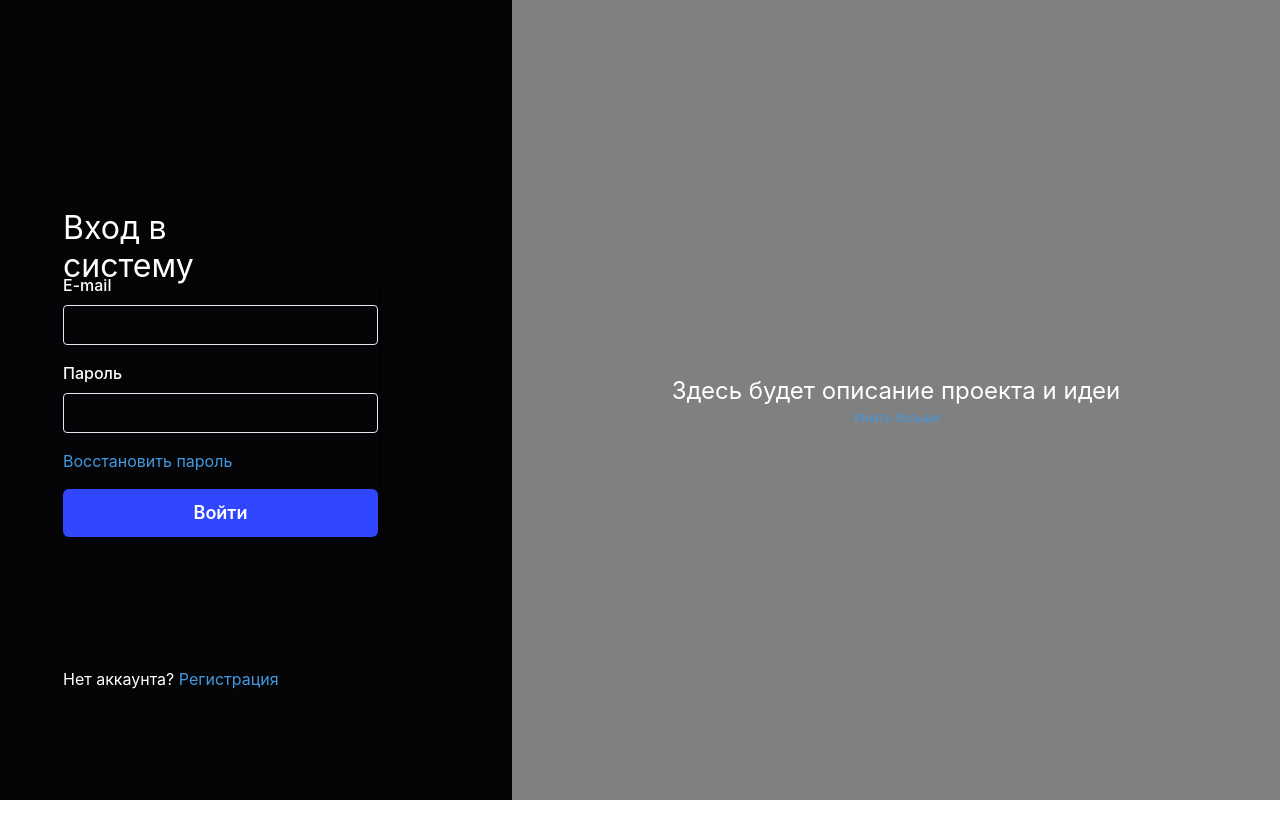
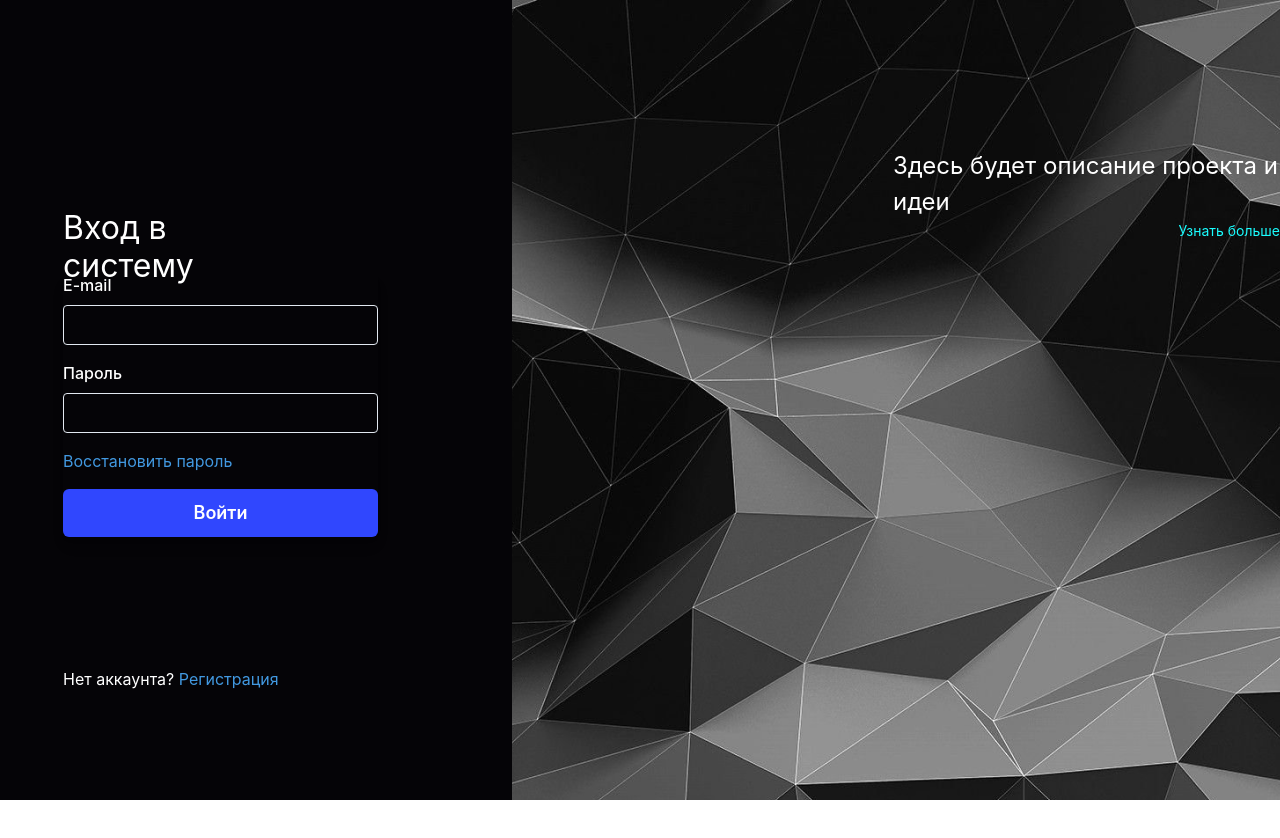
Before and after one commit to fara0000/hackathon-front, a React (Create React App) app: page /login in a window 1280 px wide. Shown: the top 838 px of the page. After the commit the page ends 800 px from the top, so only its background shows below. Built offline with nearby package versions, Linux system fonts and the light colour scheme.

Commit message:
bg image, registration, login ui and some logic is done

```diff
--- /dev/null
+++ b/src/components/bg/BgImages.tsx
@@ -0,0 +1,9 @@
+import React, { FC } from 'react';
+import { chakra } from '@chakra-ui/react';
+import './index.css';
+
+export const BackgroundImages: FC = () => (
+    <chakra.span zIndex={2} position={'absolute'} w={'100%'} overflow={'hidden'} minH={'100%'}>
+        <chakra.span className="bg-img" display={{ base: 'none', sm: 'block' }} />
+    </chakra.span>
+);
--- /dev/null
+++ b/src/components/bg/index.css
@@ -0,0 +1,6 @@
+.bg-img {
+    background-image: url("../../assets/img.png");
+    position: absolute;
+    width: 100%;
+    height: 100vh;
+}
--- /dev/null
+++ b/src/components/projectDescription/index.tsx
@@ -0,0 +1,21 @@
+import React, { FC } from "react";
+import {Flex, Link, Text} from "@chakra-ui/react";
+import {BackgroundImages} from "../bg/BgImages";
+
+export interface ProjectDescriptionProps {
+    desc: string;
+    linkText: string;
+}
+
+export const ProjectDescription: FC<ProjectDescriptionProps> = ({ desc, linkText }) => {
+    return (
+        <Flex flexDir="column" pos="absolute" fontSize={'24px'} color={'#fff'} zIndex="10" top="148px" left="381px">
+            <Text>
+                {desc}
+            </Text>
+            <Link href={'./xz'} target="_blank" fontSize="14px" color='#1afdff' _hover={{ textDecoration: 'underline' }} d="flex" justifyContent="flex-end">
+                {linkText}
+            </Link>
+        </Flex>
+    )
+}
--- a/src/views/auth/login/LoginPage.tsx
+++ b/src/views/auth/login/LoginPage.tsx
@@ -20,6 +20,9 @@ import authStore from '../../../store/auth';
 // import { loginUserApi } from '../../../api/auth/api';
 import { errorToast } from '../../../components/alerts/fail';
 import { observer } from 'mobx-react-lite';
+import '../../../components/bg/index.css';
+import {BackgroundImages} from "../../../components/bg/BgImages";
+import {ProjectDescription} from "../../../components/projectDescription";
 
 const wikiSynagogueUrl = 'https://en.wikipedia.org/wiki/Synagogue';
 
@@ -66,7 +69,7 @@ export const LoginPage: FC = observer(() => {
               justify={'center'}
               userSelect={'none'}
           >
-            <Flex w="40%" h="100%" color="#fff" justifyContent="center" pl="63px" pr="63px" alignItems="flex-start" flexDir="column" marginTop="100px">
+            <Flex w="40%" h="85%" color="#fff" justifyContent="center" pl="63px" pr="63px" alignItems="flex-start" flexDir="column" marginTop="100px">
               <Stack mx={'auto'} maxW={'lg'} w="450px">
 
                 <Text w={'229px'} h="38px" fontSize={'32px'} lineHeight="38px" fontWeight="400">Вход в систему</Text>
@@ -124,11 +127,11 @@ export const LoginPage: FC = observer(() => {
                 </Text>
               </Flex>
             </Flex>
-            <Flex alignItems="center" justifyContent="center" flexDir="column" fontSize={'24px'} color={'#fff'} w="60%" bg={'gray'} h="100%" fontWeight="400">
-              <Text>
-                Здесь будет описание проекта и идеи
-              </Text>
-              <Link href={wikiSynagogueUrl} target="_blank" fontSize="12px" color='#4299E1' _hover={{ textDecoration: 'underline' }}>Узнать больше</Link>
+            <Flex h="100%" fontWeight="400" position="relative" w="60%">
+              <BackgroundImages />
+              <Flex w="100%" h="100%" position="relative">
+                  <ProjectDescription desc={'Здесь будет описание проекта и идеи'} linkText={'Узнать больше'}/>
+              </Flex>
             </Flex>
           </Flex>
       )}
--- a/src/views/auth/registration/RegistrationPage.tsx
+++ b/src/views/auth/registration/RegistrationPage.tsx
@@ -20,6 +20,8 @@ import authStore from '../../../store/auth';
 import { observer } from 'mobx-react-lite';
 import { successToast } from '../../../components/alerts/success';
 import { errorToast } from '../../../components/alerts/fail';
+import {ProjectDescription} from "../../../components/projectDescription";
+import {BackgroundImages} from "../../../components/bg/BgImages";
 
 const wikiSynagogueUrl = 'https://en.wikipedia.org/wiki/Synagogue';
 
@@ -56,7 +58,7 @@ export const RegistrationPage = observer(() => {
                 justify={'center'}
                 userSelect={'none'}
             >
-                <Flex w="40%" h="100%" color="#fff" justifyContent="center" pl="63px" pr="63px" alignItems="flex-start" flexDir="column" marginTop="170px">
+                <Flex w="40%" h="74%" color="#fff" justifyContent="center" pl="63px" pr="63px" alignItems="flex-start" flexDir="column" marginTop="100px">
                     <Stack mx={'auto'} maxW={'lg'} w="450px">
 
                         <Text w={'229px'} h="38px" fontSize={'32px'} lineHeight="38px" fontWeight="400">
@@ -68,12 +70,21 @@ export const RegistrationPage = observer(() => {
                                 boxShadow={'lg'}
                                 width="315px"
                             >
-                                <Stack spacing={6}>
+                                <Stack spacing={3}>
                                     <TextInput
-                                        width="315px"
                                         autoComplete="on"
                                         name='email'
                                         label='E-mail'
+                                    />
+                                    <TextInput
+                                        autoComplete="on"
+                                        name='email'
+                                        label='Название компании'
+                                    />
+                                    <TextInput
+                                        autoComplete="on"
+                                        name='password'
+                                        label='Пароль'
                                     />
                                     <Stack spacing={4}>
                                         <Button
@@ -87,6 +98,7 @@ export const RegistrationPage = observer(() => {
                                             _hover={{
                                                 bg: 'blue.500',
                                             }}
+                                            mt="22px"
                                         >
                                             Отправить письмо
                                         </Button>
@@ -96,7 +108,7 @@ export const RegistrationPage = observer(() => {
                         </Form>
                     </Stack>
                     <Flex alignItems="flex-end">
-                        <Text align={'start'} marginTop="170px">
+                        <Text align={'start'} marginTop="70px">
                             Уже есть аккаунт? <RouterLink to={Path.LOGIN}>
                             <chakra.span color='#4299E1' _hover={{ textDecoration: 'underline' }}>
                                 Войти
@@ -105,11 +117,11 @@ export const RegistrationPage = observer(() => {
                         </Text>
                     </Flex>
                 </Flex>
-                <Flex alignItems="center" justifyContent="center" flexDir="column" fontSize={'24px'} color={'#fff'} w="60%" bg={'gray'} h="100%" fontWeight="400">
-                    <Text>
-                        Здесь будет описание проекта и идеи
-                    </Text>
-                    <Link href={wikiSynagogueUrl} target="_blank" fontSize="12px" color='#4299E1' _hover={{ textDecoration: 'underline' }}>Узнать больше</Link>
+                <Flex h="100%" fontWeight="400" position="relative" w="60%">
+                    <BackgroundImages />
+                    <Flex w="100%" h="100%" position="relative">
+                        <ProjectDescription desc={'Здесь будет описание проекта и идеи'} linkText={'Узнать больше'}/>
+                    </Flex>
                 </Flex>
             </Flex>
         )}
```
Also changed, not shown: src/assets/img.png (added).
